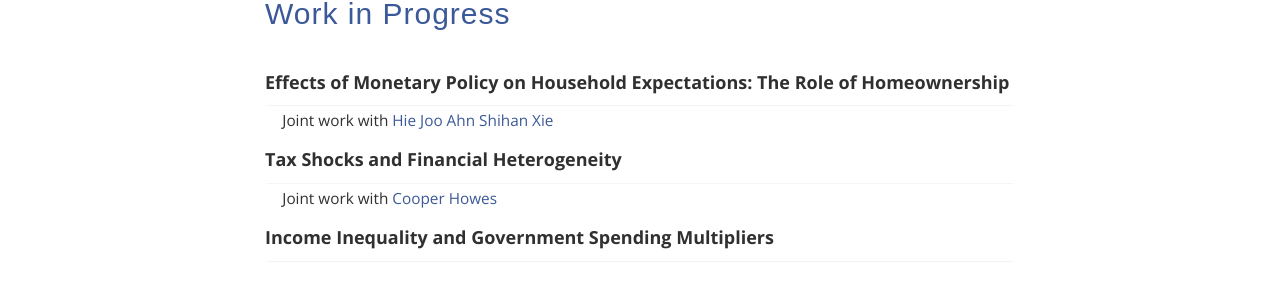
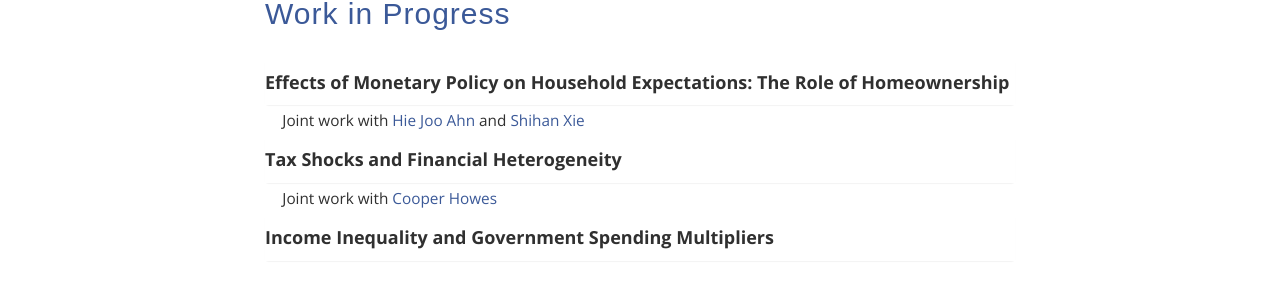
Before and after one commit to choongryulyang/choongryulyang.github.io, a Jekyll site: the page built from index.html, in a window 1280 px wide and 900 px high, scrolled down 1886 px. Shown: the part 354-658 px from the top of the window. Built offline with Jekyll 4.4.1, drawn with Linux system fonts in a browser that asks for light colours.

Commit message:
Update index.html

```diff
--- a/index.html
+++ b/index.html
@@ -537,7 +537,7 @@ title: Choongryul Yang
 				<div class="panel-collapse collapse in" role="tabpanel" >
 					<div class="panel-body">
 						<div style="font-size: 11.5pt; text-align: left; color: #303030; margin-left: 0.8em"> Joint work with
-							<a class="author" style="color: #3b5998" href="https://sites.google.com/site/hiejooahn/" target="_blank">Hie Joo Ahn</a>
+							<a class="author" style="color: #3b5998" href="https://sites.google.com/site/hiejooahn/" target="_blank">Hie Joo Ahn</a> and
 							<a class="author" style="color: #3b5998" href="https://sites.google.com/view/shihanxie/" target="_blank">Shihan Xie</a>
 						</div>
 					</div>
```
